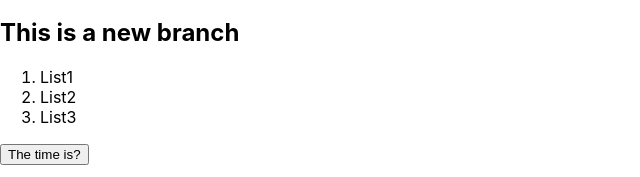
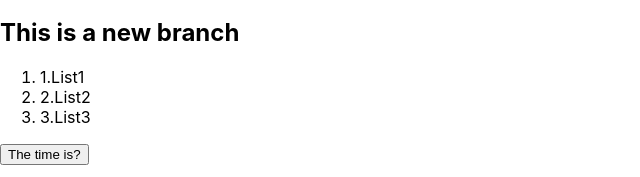
Before and after one commit to AsishNayak02/git-demo, a React (Create React App) app: page / in a window 1280 px wide. Shown: the part 384-561 px from the top of the page, without its empty margins (0-640 px from the left). Built offline with nearby package versions, Linux system fonts and the light colour scheme.

Commit message:
feat(ui): new list addition

```diff
--- a/src/App.js
+++ b/src/App.js
@@ -26,9 +26,9 @@ function App() {
 
       <div>
         <ol>
-          <li>List1</li>
-          <li>List2</li>
-          <li>List3</li>
+          <li>1.List1</li>
+          <li>2.List2</li>
+          <li>3.List3</li>
         </ol>
       </div>
     </div>
```
